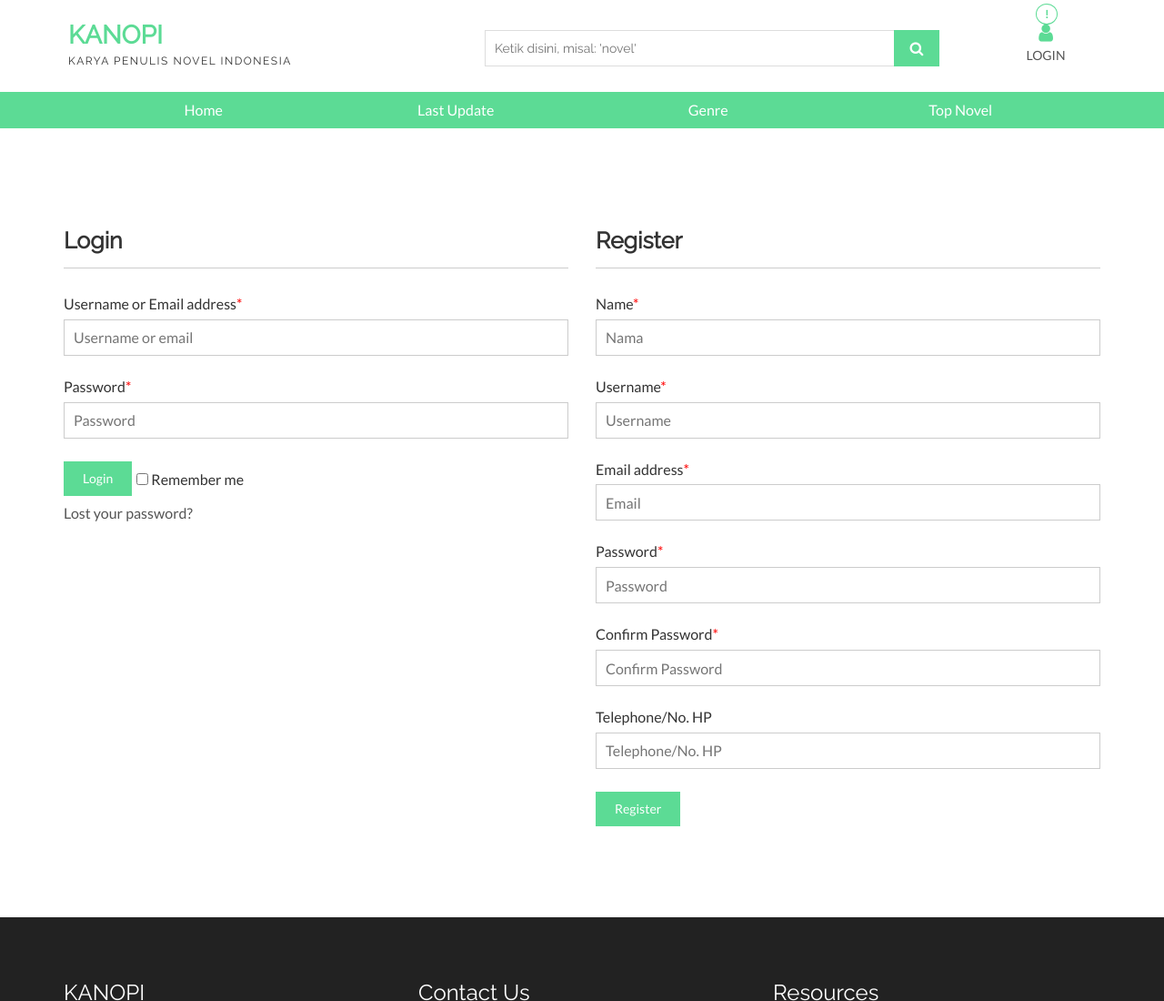
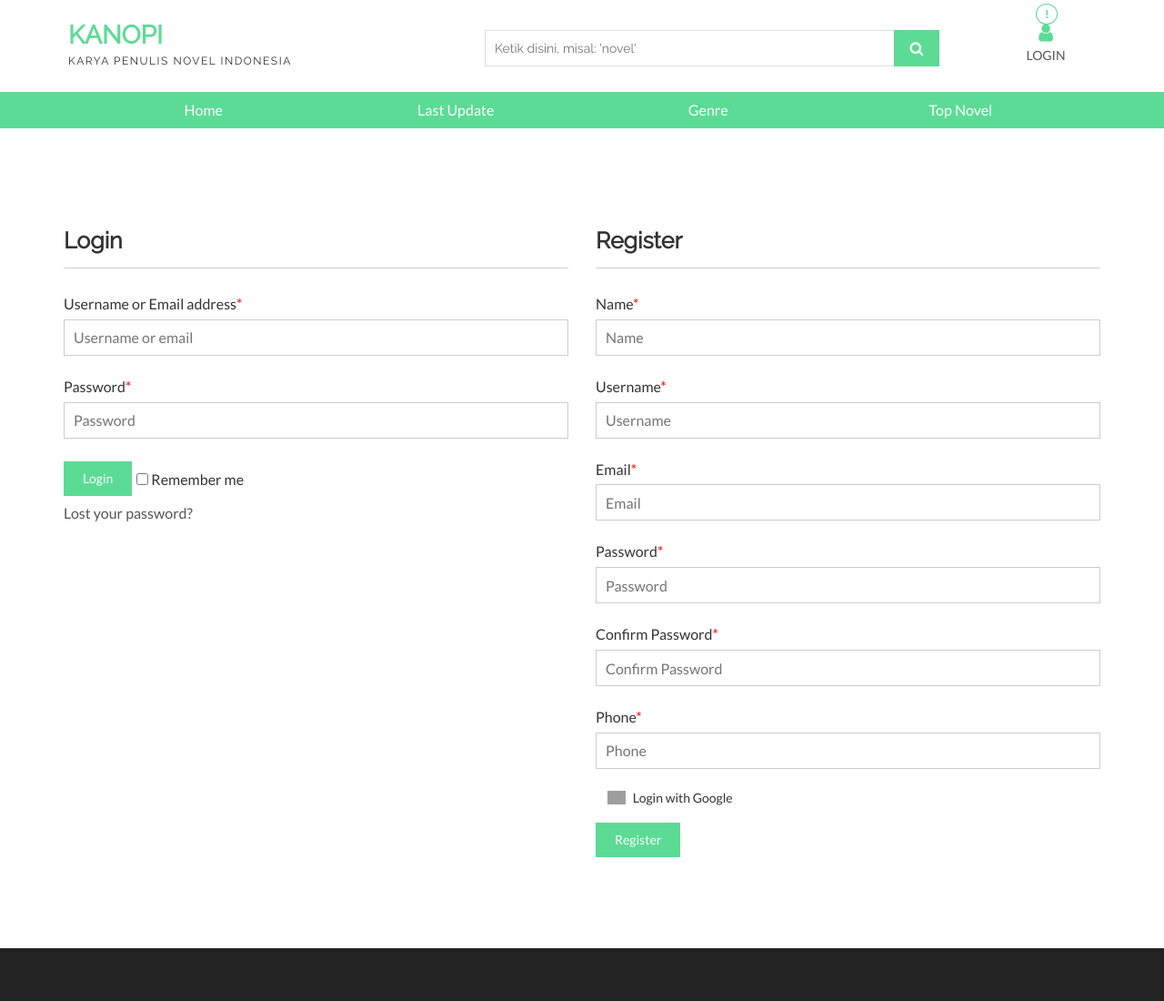
Before and after one commit to hyeonshin/imk, a plain HTML site: page account.html in a window 1280 px wide. Shown: the top 1100 px of the page at 91% size. Drawn offline with nearby package versions, Linux system fonts and the light colour scheme; grey boxes are pictures that could not be loaded.

Commit message:
update register account dan header genre

```diff
--- a/account.html
+++ b/account.html
@@ -145,10 +145,12 @@
 
               <li class="col-sm-3"><a href="top-novel.html">Top Novel</a></li>
             </ul>
+            </ul>
           </div><!--/.nav-collapse -->
         </div>
       </div>
       </div>
+    </div>
   </section>
   <!-- / menu -->
 
@@ -179,17 +181,24 @@
                  <h4>Register</h4>
                  <form action="" class="aa-login-form">
 					<label for="">Name<span>*</span></label>
-                    <input type="text" placeholder="Nama">
-					<label for="">Username<span>*</span></label>
+                    <input type="text" placeholder="Name">
+                    <label for="">Username<span>*</span></label>
                     <input type="text" placeholder="Username">
-                    <label for="">Email address<span>*</span></label>
+					<label for="">Email<span>*</span></label>
                     <input type="text" placeholder="Email">
                     <label for="">Password<span>*</span></label>
                     <input type="password" placeholder="Password">
 					<label for="">Confirm Password<span>*</span></label>
                     <input type="password" placeholder="Confirm Password">
-					<label for="">Telephone/No. HP</label>
-                    <input type="text" placeholder="Telephone/No. HP">
+					<label for="">Phone<span>*</span></label>
+                    <input type="text" placeholder="Phone">
+					 <div>
+						 <a class="btn btn-outline-dark" href="/users/googleauth" role="button" style="text-transform:none">
+      						<img width="20px" style="margin-bottom:3px; margin-right:5px" alt="Google sign-in" src="https://upload.wikimedia.org/wikipedia/commons/thumb/5/53/Google_%22G%22_Logo.svg/512px-Google_%22G%22_Logo.svg.png" />
+							 	Login with Google
+						 	</a>
+						 </div>
+
                     <button type="submit" class="aa-browse-btn">Register</button>
                   </form>
                 </div>
@@ -260,6 +269,7 @@
         </div>
       </div>
      </div>
+    </div>
     <!-- footer-bottom -->
     <div class="aa-footer-bottom">
       <div class="container">
@@ -272,6 +282,7 @@
         </div>
       </div>
       </div>
+    </div>
   </footer>
   <!-- / footer -->
   <!-- Login Modal -->
```
Also changed, not shown: genre.html (+3 -5 lines).
